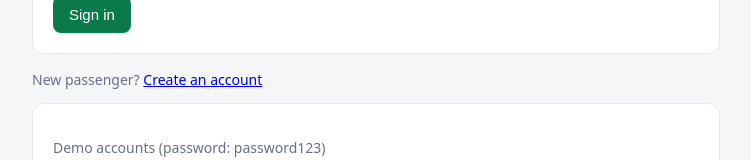
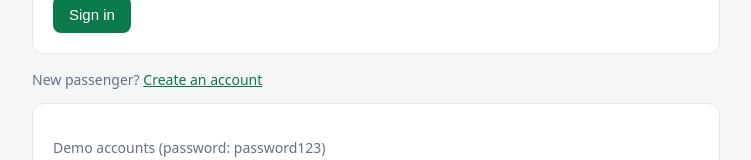
Before and after one commit to EftiarRimon/dhaka-tesla-pool, a Next.js app in the folder frontend/: page /login in a window 1280 px wide. Shown: the part 292-452 px from the top of the page, without its empty margins (264-1015 px from the left). Built offline with nearby package versions, Linux system fonts and the light colour scheme.

Commit message:
style(web): colour links with the brand colour

```diff
--- a/frontend/app/globals.css
+++ b/frontend/app/globals.css
@@ -60,3 +60,4 @@ button.small { padding: 6px 12px; font-size: 14px; }
   display: flex; justify-content: space-between; align-items: center; gap: 12px; flex-wrap: wrap;
   border-top: 1px solid var(--border); padding: 12px 0;
 }
+a { color: var(--brand); }
```
